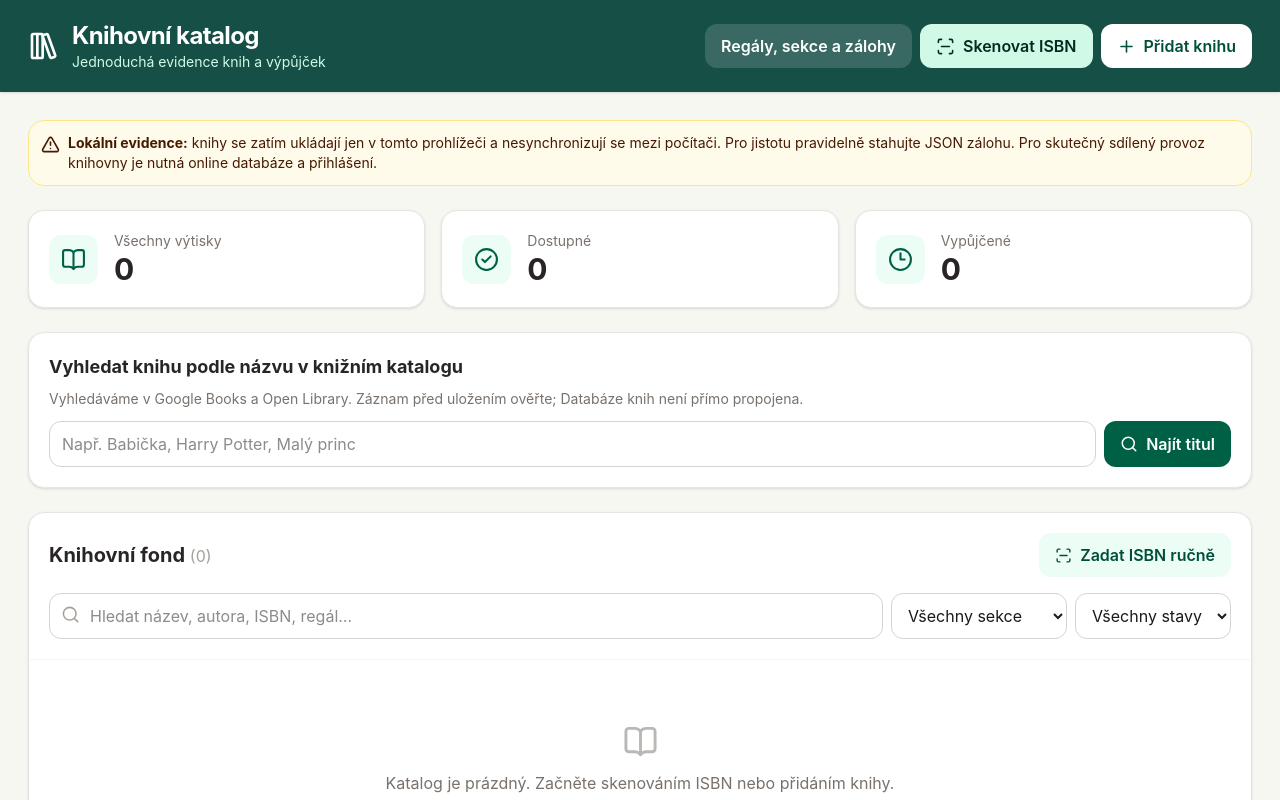
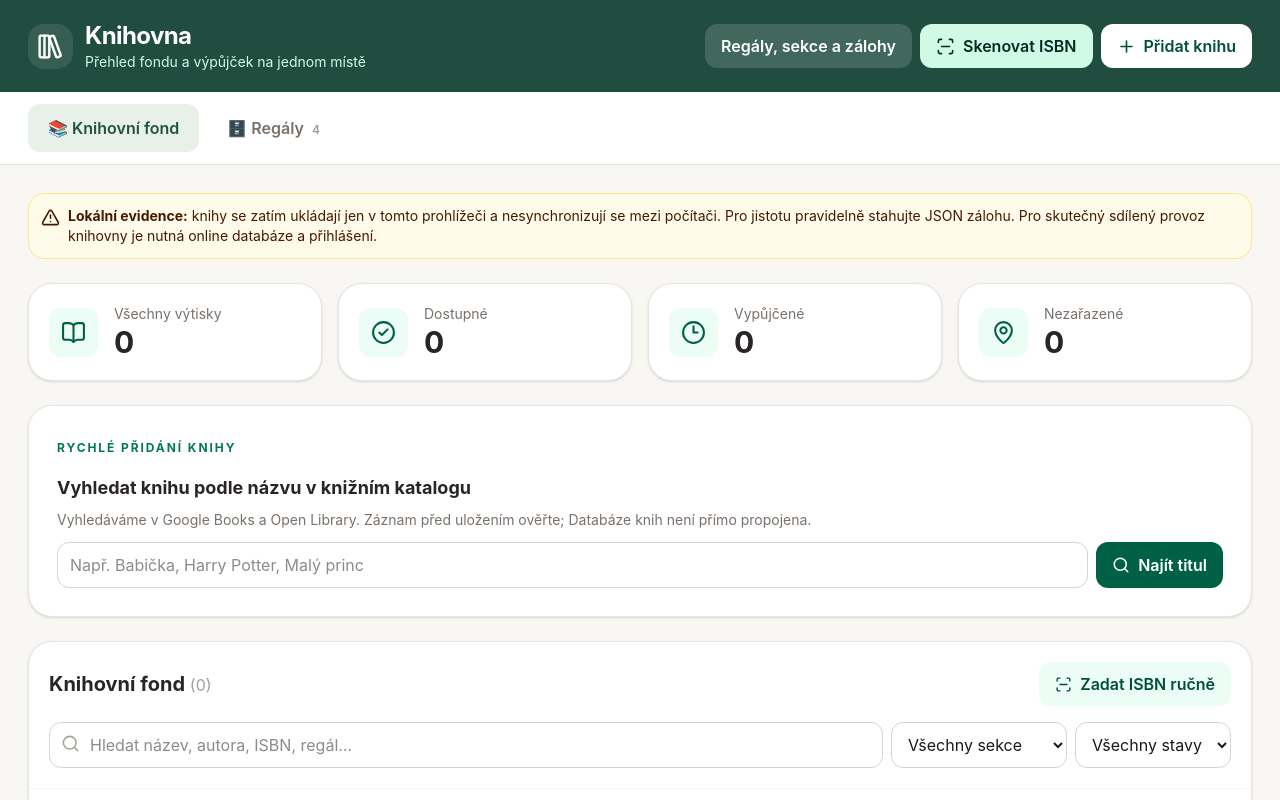
Before and after one commit to dajkisobol/knihovna, a React (Vite) app: page / in a window 1280 px wide. Shown: the top 800 px of the page. Built offline with nearby package versions, Linux system fonts and the light colour scheme; the HTML template or start-up script is replaced by a standard one.

Commit message:
Add visual shelf navigation and refine librarian dashboard layout

```diff
--- a/src/App.jsx
+++ b/src/App.jsx
@@ -3,6 +3,7 @@ import { BookOpen, ScanLine, Search, Plus, Download, Upload, CheckCircle2, Clock
 import { BarcodeScannerModal } from './components/BarcodeScannerModal';
 import { ManualIsbnModal } from './components/ManualIsbnModal';
 import { fetchBookByIsbn } from './services/bookService';
+import { ShelvesView } from './components/ShelvesView';
 
 const KEY = 'knihovna_books_v1';
 const SECTION_KEY = 'knihovna_sections_v1';
@@ -74,6 +75,7 @@ export default function App() {
   const [newSection, setNewSection] = useState('');
   const [newShelf, setNewShelf] = useState('');
   const [showSettings, setShowSettings] = useState(false);
+  const [activeView, setActiveView] = useState('catalog');
 
   useEffect(() => { try { localStorage.setItem(KEY, JSON.stringify(books)); } catch { setMessage('Úložiště prohlížeče je plné nebo nedostupné. Exportujte zálohu.'); } }, [books]);
   useEffect(() => { localStorage.setItem(SECTION_KEY, JSON.stringify(sections)); }, [sections]);
@@ -87,6 +89,8 @@ export default function App() {
   }).sort((a,b) => a.title.localeCompare(b.title, 'cs')), [books, query, statusFilter, sectionFilter]);
 
   const borrowed = books.filter(b => b.status === 'borrowed').length;
+  const shelfCount = shelves.length;
+  const unsortedCount = books.filter(b => !b.shelf).length;
 
   const upsert = book => {
     const finalBook = normalize(book);
@@ -171,10 +175,10 @@ export default function App() {
   const inputStyle = 'w-full rounded-xl border border-stone-300 bg-white px-3 py-2.5 text-stone-900 outline-none focus:ring-2 focus:ring-emerald-700';
   const buttonStyle = 'inline-flex items-center justify-center gap-2 rounded-xl px-4 py-2.5 font-semibold transition hover:opacity-90';
   return (
-    <div className="min-h-screen bg-[#f7f7f2] text-stone-800">
-      <header className="bg-[#164f46] text-white shadow-sm">
+    <div className="min-h-screen bg-[#f8f7f3] text-stone-800">
+      <header className="bg-[#214c40] text-white shadow-sm">
         <div className="mx-auto max-w-7xl px-4 py-5 sm:px-7 flex flex-wrap gap-4 items-center justify-between">
-          <div className="flex gap-3 items-center"><LibraryBig size={32}/><div><h1 className="text-2xl font-bold tracking-tight">Knihovní katalog</h1><p className="text-sm text-emerald-100">Jednoduchá evidence knih a výpůjček</p></div></div>
+          <div className="flex gap-3 items-center"><div className="p-2 rounded-2xl bg-white/10"><LibraryBig size={29}/></div><div><h1 className="text-2xl font-bold tracking-tight">Knihovna</h1><p className="text-sm text-emerald-100">Přehled fondu a výpůjček na jednom místě</p></div></div>
           <div className="flex gap-2 flex-wrap">
             <button className={buttonStyle + ' bg-white/15 text-white'} onClick={() => setShowSettings(v => !v)}>Regály, sekce a zálohy</button>
             <button className={buttonStyle + ' bg-emerald-100 text-emerald-950'} onClick={() => setScanOpen(true)}><ScanLine size={19}/> Skenovat ISBN</button>
@@ -182,13 +186,23 @@ export default function App() {
           </div>
         </div>
       </header>
+      <nav className="bg-white border-b border-stone-200" aria-label="Hlavní navigace"><div className="mx-auto max-w-7xl px-4 sm:px-7 flex gap-2 py-3">
+        <button onClick={()=>setActiveView('catalog')} aria-current={activeView==='catalog'?'page':undefined} className={'px-5 py-3 rounded-xl font-semibold transition ' + (activeView==='catalog'?'bg-[#e7f0e9] text-[#235142]':'text-stone-500 hover:bg-stone-100')}>📚 Knihovní fond</button>
+        <button onClick={()=>setActiveView('shelves')} aria-current={activeView==='shelves'?'page':undefined} className={'px-5 py-3 rounded-xl font-semibold transition ' + (activeView==='shelves'?'bg-[#e7f0e9] text-[#235142]':'text-stone-500 hover:bg-stone-100')}>🗄️ Regály <span className="ml-1 text-xs opacity-70">{shelfCount}</span></button>
+      </div></nav>
       <main className="mx-auto max-w-7xl px-4 py-7 sm:px-7 space-y-6">
         <div className="rounded-2xl border border-amber-200 bg-amber-50 p-3 text-sm text-amber-950 flex items-start gap-2"><AlertTriangle size={19} className="shrink-0 mt-0.5"/><span><b>Lokální evidence:</b> knihy se zatím ukládají jen v tomto prohlížeči a nesynchronizují se mezi počítači. Pro jistotu pravidelně stahujte JSON zálohu. Pro skutečný sdílený provoz knihovny je nutná online databáze a přihlášení.</span></div>
         {message && <div role="status" className="rounded-xl bg-blue-50 border border-blue-200 px-4 py-3 text-sm flex items-center justify-between gap-3"><span>{message}</span><button onClick={() => setMessage('')} aria-label="Zavřít oznámení"><X size={18}/></button></div>}
-        <div className="grid grid-cols-1 sm:grid-cols-3 gap-4">
-          {[[books.length,'Všechny výtisky',BookOpen], [books.length-borrowed,'Dostupné',CheckCircle2], [borrowed,'Vypůjčené',Clock3]].map(([value,label,Icon]) => <div key={label} className="bg-white border border-stone-200 shadow-sm rounded-2xl p-5 flex items-center gap-4"><div className="p-3 bg-emerald-50 rounded-xl text-emerald-800"><Icon size={25}/></div><div><p className="text-sm text-stone-500">{label}</p><p className="text-3xl font-bold">{value}</p></div></div>)}
+        <div className="grid grid-cols-2 lg:grid-cols-4 gap-3 sm:gap-4">
+          {[[books.length,'Všechny výtisky',BookOpen], [books.length-borrowed,'Dostupné',CheckCircle2], [borrowed,'Vypůjčené',Clock3], [unsortedCount,'Nezařazené',MapPin]].map(([value,label,Icon]) => <div key={label} className="bg-white border border-stone-200 shadow-sm rounded-3xl p-4 sm:p-5 flex items-center gap-3 sm:gap-4"><div className="p-3 bg-emerald-50 rounded-xl text-emerald-800"><Icon size={25}/></div><div><p className="text-sm text-stone-500">{label}</p><p className="text-3xl font-bold">{value}</p></div></div>)}
         </div>
-        <section className="bg-white border border-stone-200 rounded-2xl p-5 shadow-sm">
+        {activeView === 'shelves' && <ShelvesView books={books} shelves={shelves} sections={sections}
+          onAddShelf={name => setShelves(prev => prev.includes(name) ? prev : [...prev, name])}
+          onMoveBook={(id, shelf) => setBooks(prev => prev.map(book => book.id===id ? {...book,shelf} : book))}
+          onEditBook={book => setEditing({...book})} />}
+        {activeView === 'catalog' && <>
+        <section className="bg-white border border-stone-200 rounded-3xl p-5 sm:p-7 shadow-sm">
+          <div className="mb-4"><span className="text-xs uppercase tracking-[.16em] text-emerald-700 font-bold">Rychlé přidání knihy</span></div>
           <h2 className="font-bold text-lg mb-2">Vyhledat knihu podle názvu v knižním katalogu</h2>
           <p className="text-sm text-stone-500 mb-3">Vyhledáváme v Google Books a Open Library. Záznam před uložením ověřte; Databáze knih není přímo propojena.</p>
           <form onSubmit={searchTitles} className="flex flex-col sm:flex-row gap-2"><input className={inputStyle} value={lookup} onChange={e => setLookup(e.target.value)} placeholder="Např. Babička, Harry Potter, Malý princ" aria-label="Název knihy"/><button disabled={loading} className={buttonStyle + ' bg-emerald-800 text-white shrink-0'}><Search size={18}/> {loading ? 'Hledám…' : 'Najít titul'}</button></form>
@@ -201,7 +215,7 @@ export default function App() {
           <div className="border-t border-stone-100 pt-4"><h3 className="font-semibold mb-2">Regály</h3><div className="flex flex-wrap gap-2 mb-3">{shelves.map(sh => <span key={sh} className="bg-emerald-50 text-emerald-900 rounded-lg px-3 py-2 text-sm">{sh} <button title={'Odstranit regál ' + sh} onClick={() => { if(books.some(b=>b.shelf===sh)){setMessage('Regál používají uložené knihy. Nejprve je přesuňte.');return;}setShelves(a=>a.filter(v=>v!==sh)); }} aria-label={'Odstranit ' + sh} className="ml-2">×</button></span>)}</div><form className="flex flex-wrap gap-2" onSubmit={e=>{e.preventDefault();const sh=newShelf.trim();if(sh&&!shelves.includes(sh))setShelves(a=>[...a,sh]);setNewShelf('');}}><input className={inputStyle+' max-w-xs'} value={newShelf} onChange={e=>setNewShelf(e.target.value)} placeholder="Např. A3 nebo Regál 5"/><button className={buttonStyle+' bg-emerald-800 text-white'}>Vytvořit regál</button></form></div>
           <div className="flex flex-wrap items-center gap-2"><button className={buttonStyle + ' bg-stone-100'} onClick={exportJson}><Download size={17}/> Záloha JSON</button><button className={buttonStyle + ' bg-stone-100'} onClick={exportCsv}><Download size={17}/> Export CSV</button><label className={buttonStyle + ' bg-stone-100 cursor-pointer'}><Upload size={17}/> Importovat JSON<input className="sr-only" type="file" accept=".json,application/json" onChange={importJson}/></label></div>
         </section>}
-        <section className="bg-white border border-stone-200 rounded-2xl shadow-sm overflow-hidden">
+        <section className="bg-white border border-stone-200 rounded-3xl shadow-sm overflow-hidden">
           <div className="p-5 border-b border-stone-100"><div className="flex flex-wrap justify-between items-center gap-3 mb-4"><h2 className="text-xl font-bold">Knihovní fond <span className="text-stone-400 text-base font-normal">({filtered.length})</span></h2><button className={buttonStyle + ' bg-emerald-50 text-emerald-900'} onClick={() => setIsbnOpen(true)}><ScanLine size={17}/> Zadat ISBN ručně</button></div>
           <div className="grid sm:grid-cols-[1fr_auto_auto] gap-2"><label className="relative"><Search className="absolute left-3 top-3 text-stone-400" size={19}/><input className={inputStyle + ' pl-10'} placeholder="Hledat název, autora, ISBN, regál…" value={query} onChange={e => setQuery(e.target.value)}/></label>
             <select className={inputStyle} value={sectionFilter} onChange={e => setSectionFilter(e.target.value)} aria-label="Filtrovat sekci"><option value="all">Všechny sekce</option>{sections.map(s=><option key={s}>{s}</option>)}</select>
@@ -214,8 +228,9 @@ export default function App() {
             <div className="flex flex-wrap items-center gap-2"><button title="Kliknutím přepnete dostupnost výtisku" onClick={() => setEditing({...book, status:book.status==='borrowed'?'available':'borrowed', borrower:book.status==='borrowed'?'':book.borrower, borrowedAt:book.status==='borrowed'?'':(book.borrowedAt||new Date().toISOString().slice(0,10))})} className={'rounded-full px-3 py-2 text-sm font-bold ' + (book.status==='borrowed'?'bg-amber-100 text-amber-900':'bg-emerald-100 text-emerald-900')}>{book.status === 'borrowed' ? 'Vypůjčeno' : 'Dostupné'} ↔</button><button className="rounded-lg p-2 text-stone-600 hover:bg-stone-200" title="Upravit knihu" onClick={()=>setEditing({...book})}><Pencil size={19}/></button><button className="rounded-lg p-2 text-red-700 hover:bg-red-50" title="Smazat výtisk" onClick={()=>{if(window.confirm('Opravdu odstranit tento výtisk?'))setBooks(a=>a.filter(b=>b.id!==book.id));}}><Trash2 size={19}/></button></div>
           </article>)}</div>}
         </section>
+        </>}
       </main>
-      <footer className="text-center text-stone-500 text-xs p-6">Knihovní katalog · Pracovní verze evidence knih</footer>
+      <footer className="text-center text-stone-500 text-xs p-6">Knihovna · Přehledná evidence knih a regálů · Pracovní verze</footer>
       <BarcodeScannerModal isOpen={scanOpen} onClose={()=>setScanOpen(false)} onDetected={processIsbn}/>
       <ManualIsbnModal isOpen={isbnOpen} onClose={()=>setIsbnOpen(false)} onSubmitIsbn={processIsbn}/>
       {editing && <div className="fixed inset-0 z-50 bg-stone-950/60 p-3 sm:p-6 overflow-y-auto flex items-start justify-center" role="dialog" aria-modal="true" aria-label="Údaje výtisku"><form onSubmit={e=>{e.preventDefault();upsert(editing);}} className="w-full max-w-3xl bg-white rounded-2xl p-5 sm:p-7 my-5 shadow-2xl space-y-4">
```
